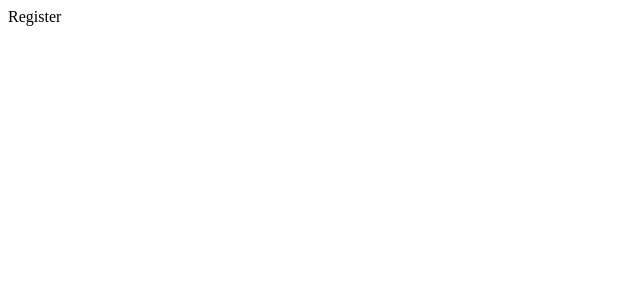
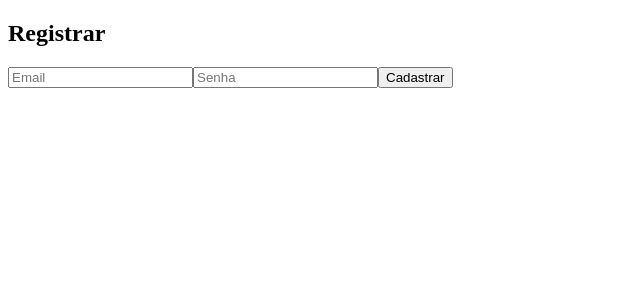
Before and after one commit to allanfernds/taskhub, a React (Vite) app in the folder frontend/: page /register in a window 1280 px wide. Shown: the top 300 px of the page, without its empty margins (0-640 px from the left). Built offline with nearby package versions, Linux system fonts and the light colour scheme.

Commit message:
feat: cria pagina de registro e rota de login

```diff
--- a/frontend/src/components/PrivateRoute.tsx
+++ b/frontend/src/components/PrivateRoute.tsx
@@ -1,9 +1,16 @@
 import type { JSX } from "react";
 import { Navigate } from "react-router-dom";
-import { isTokenExpired } from "../services/auth";
 
-export default function PrivateRoute({ children }: { children: JSX.Element }) {
+type Props = {
+  children: JSX.Element;
+};
+
+export default function PrivateRoute({ children }: Props) {
   const token = localStorage.getItem("token");
-  if (!token || isTokenExpired(token)) return <Navigate to="/" />;
+
+  if (!token) {
+    return <Navigate to="/login" replace />;
+  }
+
   return children;
 }
--- a/frontend/src/main.tsx
+++ b/frontend/src/main.tsx
@@ -2,6 +2,7 @@ import React from "react";
 import ReactDOM from "react-dom/client";
 import { BrowserRouter, Route, Routes } from "react-router-dom";
 import PrivateRoute from "./components/PrivateRoute";
+import Login from "./pages/Login";
 import Register from "./pages/Register";
 import Tasks from "./pages/Tasks";
 
@@ -19,7 +20,7 @@ ReactDOM.createRoot(document.getElementById("root")!).render(
         />
 
         <Route path="/register" element={<Register />} />
-        <Route path="/tasks" element={<Tasks />} />
+        <Route path="/login" element={<Login />} />
       </Routes>
     </BrowserRouter>
   </React.StrictMode>
--- a/frontend/src/pages/Register.tsx
+++ b/frontend/src/pages/Register.tsx
@@ -1,5 +1,45 @@
-function Register() {
-  return <div>Register</div>;
+import { useState } from "react";
+import { useNavigate } from "react-router-dom";
+import api from "../services/api"; // seu axios configurado
+
+export default function Register() {
+  const [email, setEmail] = useState("");
+  const [password, setPassword] = useState("");
+  const navigate = useNavigate();
+
+  const handleSubmit = async (e: React.FormEvent) => {
+    e.preventDefault();
+    try {
+      await api.post("/auth/register", { email, password });
+      alert("Cadastro realizado com sucesso! Agora faça login.");
+      navigate("/login");
+    } catch (err) {
+      alert("Erro no cadastro: verifique os dados e tente novamente.");
+    }
+  };
+
+  return (
+    <div>
+      <h2>Registrar</h2>
+      <form onSubmit={handleSubmit}>
+        <input
+          type="email"
+          placeholder="Email"
+          value={email}
+          onChange={(e) => setEmail(e.target.value)}
+          required
+        />
+
+        <input
+          type="password"
+          placeholder="Senha"
+          value={password}
+          onChange={(e) => setPassword(e.target.value)}
+          required
+        />
+
+        <button type="submit">Cadastrar</button>
+      </form>
+    </div>
+  );
 }
-
-export default Register;
```
